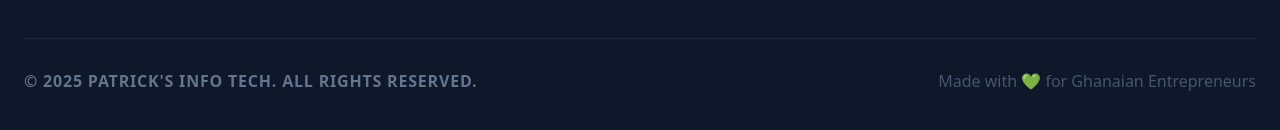
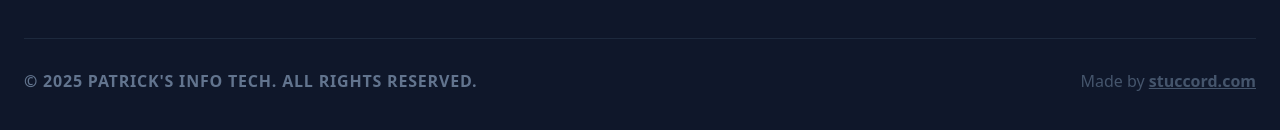
Before and after one commit to Stuccord/Patrick-Hub, a Next.js app: page / in a window 1280 px wide. Shown: the part 5481-5611 px from the top of the page. Built offline with nearby package versions, Linux system fonts and the light colour scheme; no server answers; the database is empty.

Commit message:
docs: update footer credit to stuccord.com

```diff
--- a/src/app/page.tsx
+++ b/src/app/page.tsx
@@ -1038,7 +1038,7 @@ export default function LandingPage() {
               &copy; 2025 Patrick&apos;s Info Tech. All rights reserved.
             </p>
             <p className="text-xs text-slate-600 font-medium">
-              Made with 💚 for Ghanaian Entrepreneurs
+              Made by <a href="https://stuccord.com" target="_blank" rel="noopener noreferrer" className="hover:text-white transition-colors duration-200 underline font-bold">stuccord.com</a>
             </p>
           </div>
 
```
